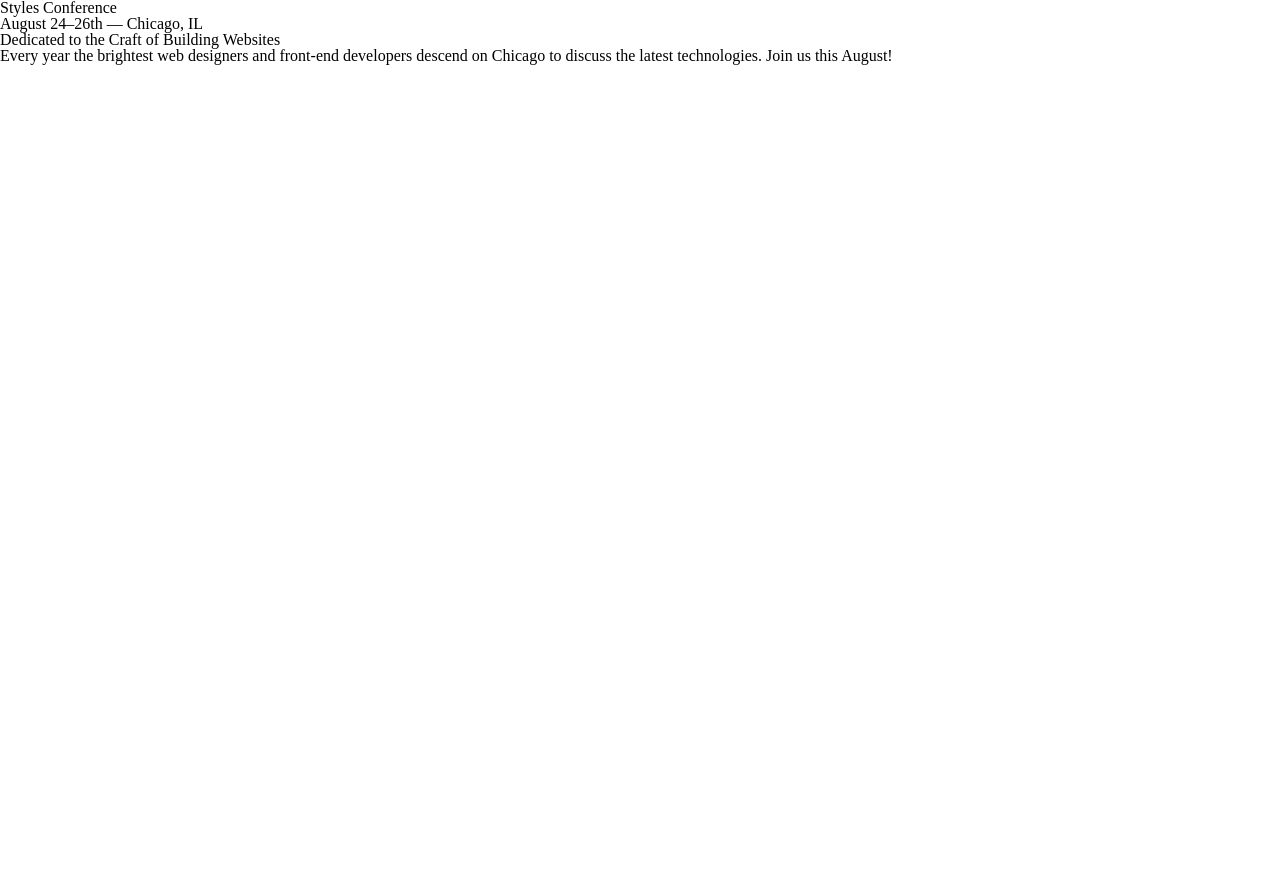
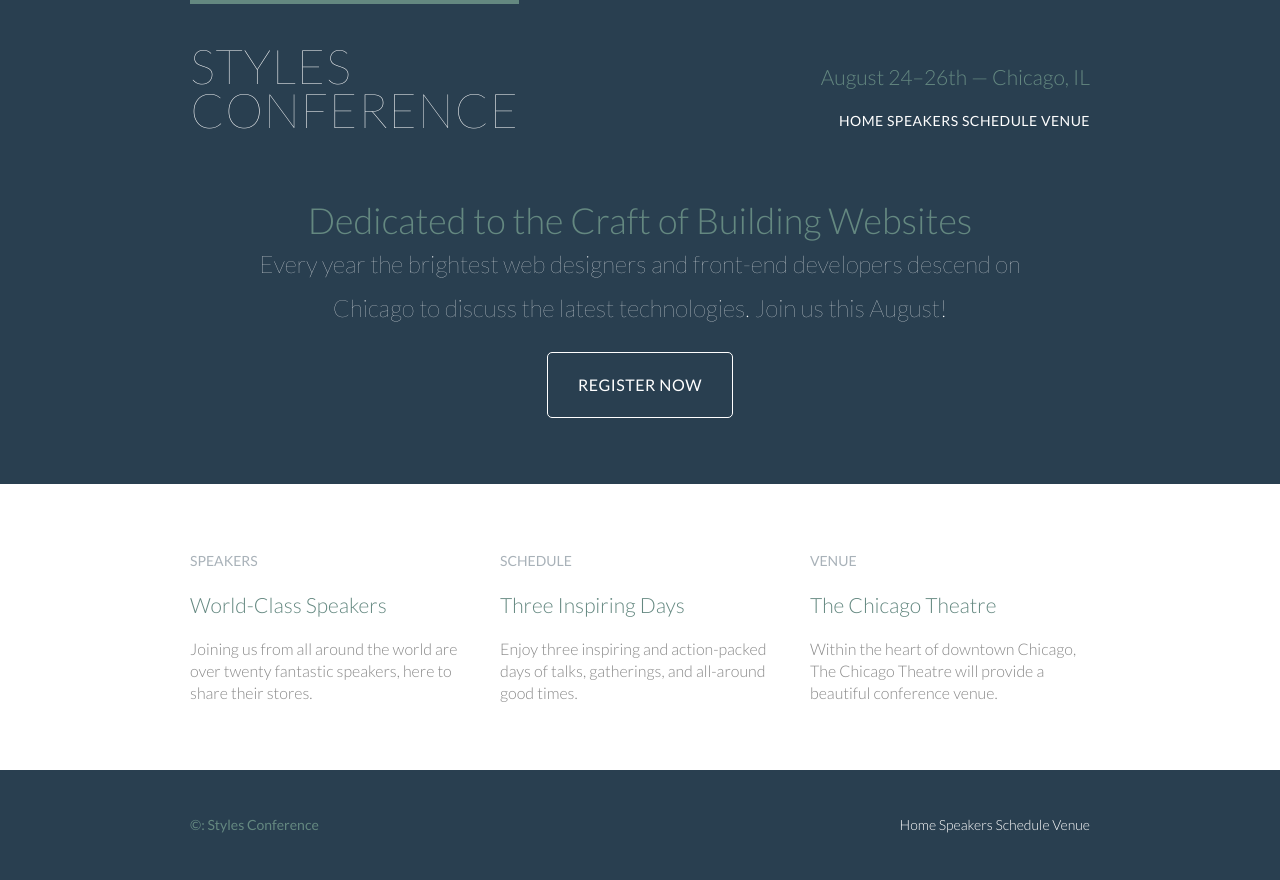
Before and after one commit to NickyBobby/styles--conference, a plain HTML site: page index.html in a window 1280 px wide. Before the commit the page ends 800 px from the top, so only its background shows below. Drawn offline with Linux system fonts and the light colour scheme.

Commit message:
creating an html website using the shay howe tutorial

```diff
--- a/assets/stylesheets/main.css
+++ b/assets/stylesheets/main.css
@@ -45,3 +45,291 @@ table {
   border-collapse: collapse;
   border-spacing: 0;
 }
+
+/*
+
+  ====================================================
+  Grid
+  ====================================================
+
+*/
+
+*,
+*:before,
+*:after {
+    -webkit-box-sizing: border-box;
+      -moz-box-sizing: border-box;
+        box-sizing: border-box;
+
+}
+
+.container,
+.grid {
+  margin: 0 auto;
+  width: 960px;
+}
+
+.container {
+  padding-left: 30px;
+  padding-right: 30px;
+}
+
+/*
+
+  =========================================
+  Typography
+  =========================================
+
+*/
+
+h1, h3, h4, h5, p {
+  margin-bottom: 22px;
+}
+
+/*
+  =========================================
+  Buttons
+  =========================================
+*/
+
+.btn {
+  border-radius: 5px;
+  color: #fff;
+  cursor: pointer;
+  display: inline-block;
+  font-weight: 400;
+  letter-spacing: .5px;
+  margin: 0;
+  text-transform: uppercase;
+}
+
+.btn-alt {
+  border: 1px solid #fff;
+  padding: 10px 30px;
+}
+
+.btn-alt:hover {
+  background: #fff;
+  color: #648880;
+}
+
+/*
+  =========================================
+  Home
+  =========================================
+*/
+
+.hero {
+  color: #fff;
+  line-height: 44px;
+  padding: 22px 80px 66px 80px;
+  text-align: center;
+}
+
+.hero h2 {
+  font-size: 36px;
+}
+
+.hero p {
+  font-size: 24px;
+  font-weight: 100;
+}
+
+/*
+  ========================================
+  Clearfix
+  ========================================
+*/
+
+.group:before,
+.group:after {
+  content: "";
+  display: table;
+}
+
+.group:after {
+  clear: both;
+}
+
+.group {
+  clear: both;
+  *zoom: 1;
+}
+
+/*
+  =======================================
+  Primary header
+  =======================================
+*/
+
+.logo {
+  border-top: 4px solid #648880;
+  padding: 40px 0 22px 0;
+  float: left;
+}
+
+.primary-header a,
+.primary-footer a {
+  color: #fff;
+}
+
+.primary-header a:hover,
+.primary-footer a:hover {
+  color: #648880;
+}
+
+/*
+  =======================================
+  Primary footer
+  =======================================
+*/
+
+.primary-footer small {
+  float: left;
+  font-weight: 400;
+}
+
+.primary-footer {
+  color: #648880;
+  font-size: 14px;
+  padding-bottom: 44px;
+  padding-top: 44px;
+}
+
+.co1-1-3 {
+  width: 33.33%;
+}
+
+.co1-2-3 {
+  width: 66.66%;
+}
+
+.co1-1-3,
+.co1-2-3 {
+  display: inline-block;
+  vertical-align: top;
+}
+
+.grid,
+.co1-1-3,
+.co1-2-3 {
+  padding-left: 15px;
+  padding-right: 15px;
+}
+
+/*
+  =======================================
+  Custom styles
+  =======================================
+*/
+
+body {
+  background: #293f50;
+  color: #888;
+  font: 300 16px/22px "Lato", "Open Sans", "Helvetica Neue", Helvetica, Arial, sans-serif;
+}
+
+h1, h2, h3, h4 {
+  color: #648880;
+}
+
+h1 {
+  font-size: 36px;
+  line-height: 44px;
+}
+
+h2 {
+  font-size: 24px;
+  line-height: 44px;
+}
+
+h3 {
+  font-size: 21px;
+}
+
+h4 {
+  font-size: 18px;
+}
+
+h5 {
+  color: #a9b2b9;
+  font-size: 14px;
+  font-weight: 400;
+  text-transform: uppercase;
+}
+
+strong {
+  font-weight: 400;
+}
+
+cite, em {
+  font-style: italic;
+}
+
+/*
+  =======================================
+  Links
+  =======================================
+*/
+
+a:hover {
+  color: #a9b2b9;
+}
+
+a {
+  color: #648880;
+  text-decoration: none;
+}
+
+p a {
+  border-bottom: 1px solid #dfe2e5;
+}
+
+.logo {
+  border-top: 4px solid #648880;
+  float: left;
+  font-size: 48px;
+  font-weight: 100;
+  letter-spacing: .5px;
+  line-height: 44px;
+  padding: 40px 0 22px 0;
+  text-transform: uppercase;
+}
+
+.tagline {
+  margin: 66px 0 22px 0;
+  text-align: right;
+}
+
+.primary-nav {
+  font-size: 14px;
+  font-weight: 400;
+  letter-spacing: .5px;
+  text-transform: uppercase;
+}
+
+.teaser a:hover h3 {
+  color: #a9b2b9;
+}
+
+/*
+  =========================================
+  Navigation
+  =========================================
+*/
+
+.nav {
+  text-align: right;
+}
+
+/*
+  =========================================
+  Rows
+  =========================================
+*/
+
+.row {
+  background: #fff;
+  min-width: 960px;
+  padding: 66px 0 44px 0;
+}
--- a/index.html
+++ b/index.html
@@ -4,15 +4,70 @@
     <meta charset="utf-8">
     <title>Styles Conference</title>
     <link rel="stylesheet" href="assets/stylesheets/main.css">
+    <link rel="stylesheet"
+    href="http://fonts.googleapis.com/css?family=Lato:100,300,400">
   </head>
   <body>
-    <header>
-      <h1>Styles Conference</h1>
-      <h3>August 24&ndash;26th &mdash; Chicago, IL</h3>
+    <header class="primary-header container group">
+        <h1 class="logo">
+            <a href="index.html">Styles <br> Conference</a>
+        </h1>
+      <h3 class="tagline">August 24&ndash;26th &mdash; Chicago, IL</h3>
+      <nav class="nav primary-nav">
+        <a href="index.html">Home</a>
+        <a href="speakers.html">Speakers</a>
+        <a href="schedule.html">Schedule</a>
+        <a href="venue.html">Venue</a>
+        <a href="register.html"></a>
+      </nav>
     </header>
-    <section>
-      <h2> Dedicated to the Craft of Building Websites</h2>
-      <p>Every year the brightest web designers and front-end developers descend on Chicago to discuss the latest technologies. Join us this August! </p>
+
+      <section class="hero container">
+        <h2> Dedicated to the Craft of Building Websites</h2>
+        <p>Every year the brightest web designers and front-end developers descend on Chicago to discuss the latest technologies. Join us this August! </p>
+        <a class="btn btn-alt" href="register.html">Register Now</a>
+      </section>
+
+    <section class="row">
+      <div class="grid">
+
+        <!-- Speakers -->
+        <section class="teaser co1-1-3">
+          <a href="speakers.html">
+            <h5>Speakers</h5>
+            <h3>World-Class Speakers</h3>
+          </a>
+          <p>Joining us from all around the world are over twenty fantastic speakers, here to share their stores.</p>
+        </section><!--
+          Schedule
+     --><section class="teaser co1-1-3">
+          <a href="schedule.html">
+            <h5>Schedule</h5>
+            <h3>Three Inspiring Days</h3>
+          </a>
+          <p>Enjoy three inspiring and action-packed days of talks, gatherings, and all-around good times.<p>
+        </section><!--
+          Venue
+     --><section class="teaser co1-1-3">
+          <a href="venue.html">
+            <h5>Venue</h5>
+            <h3>The Chicago Theatre</h3>
+          </a>
+          <p>Within the heart of downtown Chicago, The Chicago Theatre will provide a beautiful conference venue.</p>
+        </section>
+
+      </div>
     </section>
+
+    <footer class="primary-footer container group">
+      <small>&copy: Styles Conference</small>
+      <nav class="nav">
+        <a href="index.html">Home</a>
+        <a href="speakers.html">Speakers</a>
+        <a href="schedule.html">Schedule</a>
+        <a href="venue.html">Venue</a>
+        <a href="register.html"></a>
+      </nav>
+    </footer>
   </body>
 </html>
```
Also changed, not shown: register.html (added, +33 -0 lines), schedule.html (added, +33 -0 lines), speakers.html (added, +33 -0 lines), venue.html (added, +33 -0 lines).
